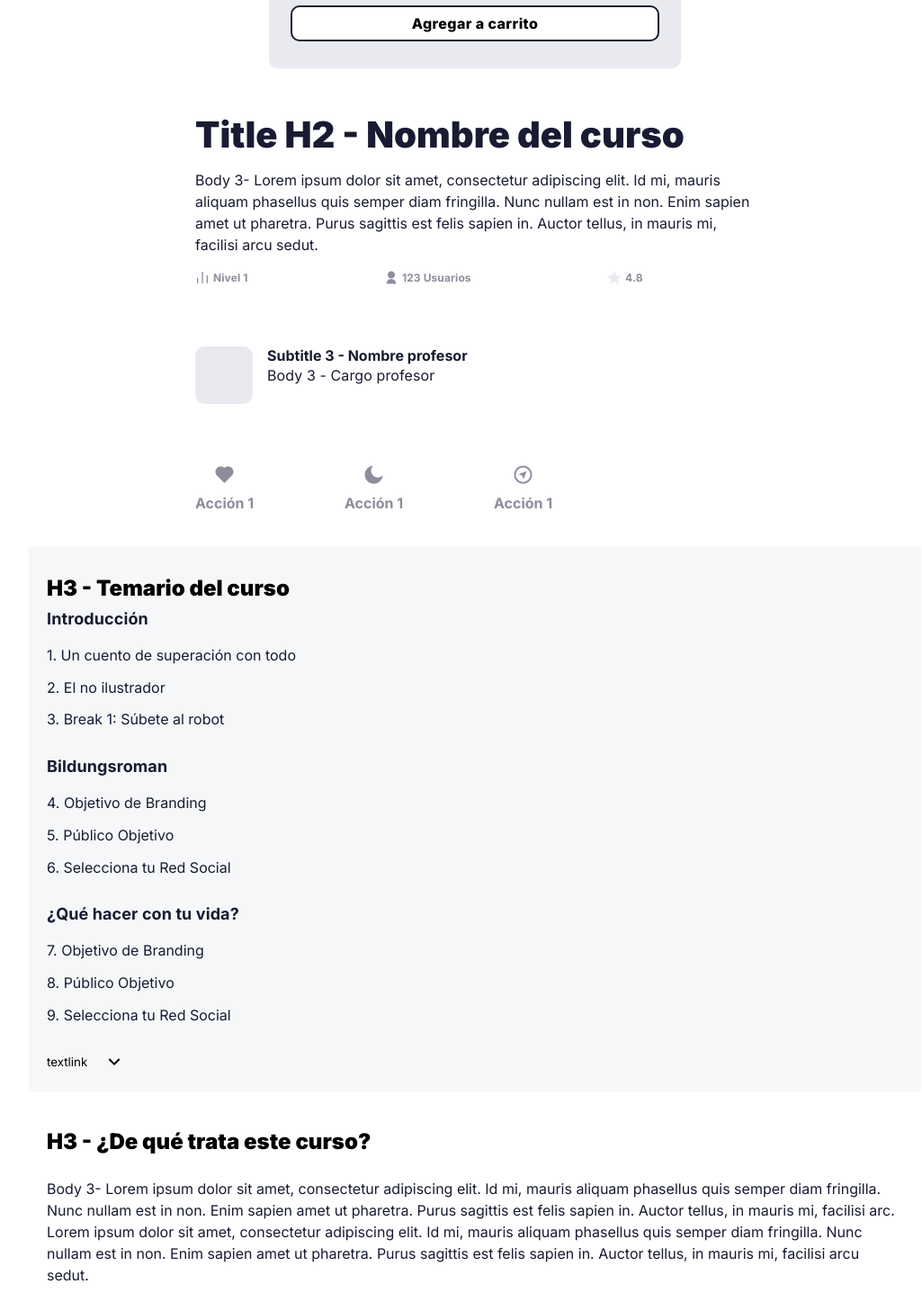
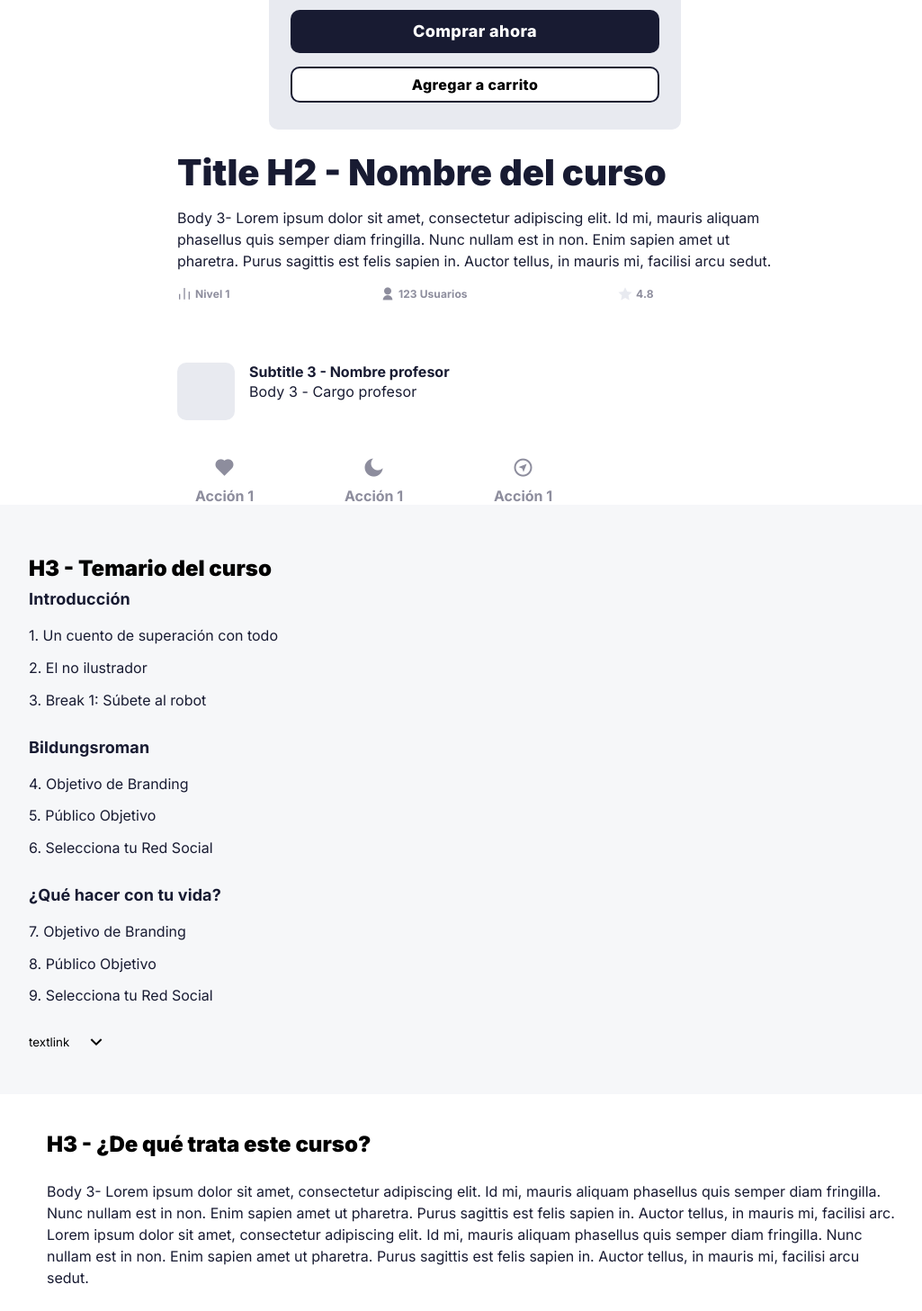
Before and after one commit to kedeinroga/crashcourse-front, a React (Create React App) app: page / in a window 1280 px wide. Shown: the part 540-1997 px from the top of the page at 90% size, without its empty margins (112-1137 px from the left). Built offline with nearby package versions, Linux system fonts and the light colour scheme.

Commit message:
Course syllabus in desktop version

```diff
--- a/src/components/cursodetail/CourseSyllabus.css
+++ b/src/components/cursodetail/CourseSyllabus.css
@@ -49,3 +49,10 @@
   background-position: right 0.7em top 50%, 0 0;
   background-color: var(--color-background);
 }
+
+@media only screen and (min-width: 480px) {
+  .sylabus-content {
+    margin: 0 -145px;
+    padding: 49.25px 145px;
+  }
+}
--- a/src/components/cursodetail/CursoInfo.css
+++ b/src/components/cursodetail/CursoInfo.css
@@ -36,4 +36,8 @@
     padding: 30px 24px;
     gap: 15px;
   }
+
+  .info-curso__content {
+    margin: 0 0;
+  }
 }
--- a/src/pages/CursoDetail.css
+++ b/src/pages/CursoDetail.css
@@ -9,6 +9,7 @@
     justify-content: center;
     flex-wrap: wrap;
     gap: 26px;
+    margin-top: 68px;
   }
 
   .course-info__content--div {
```
